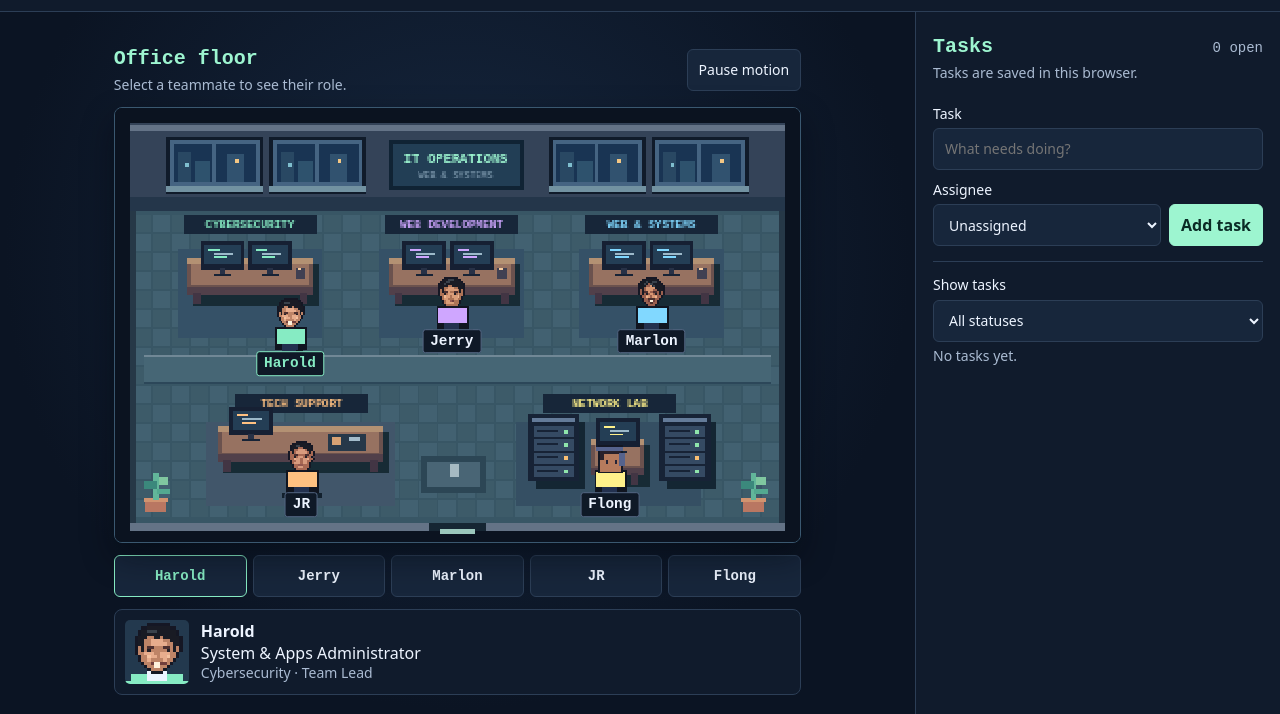
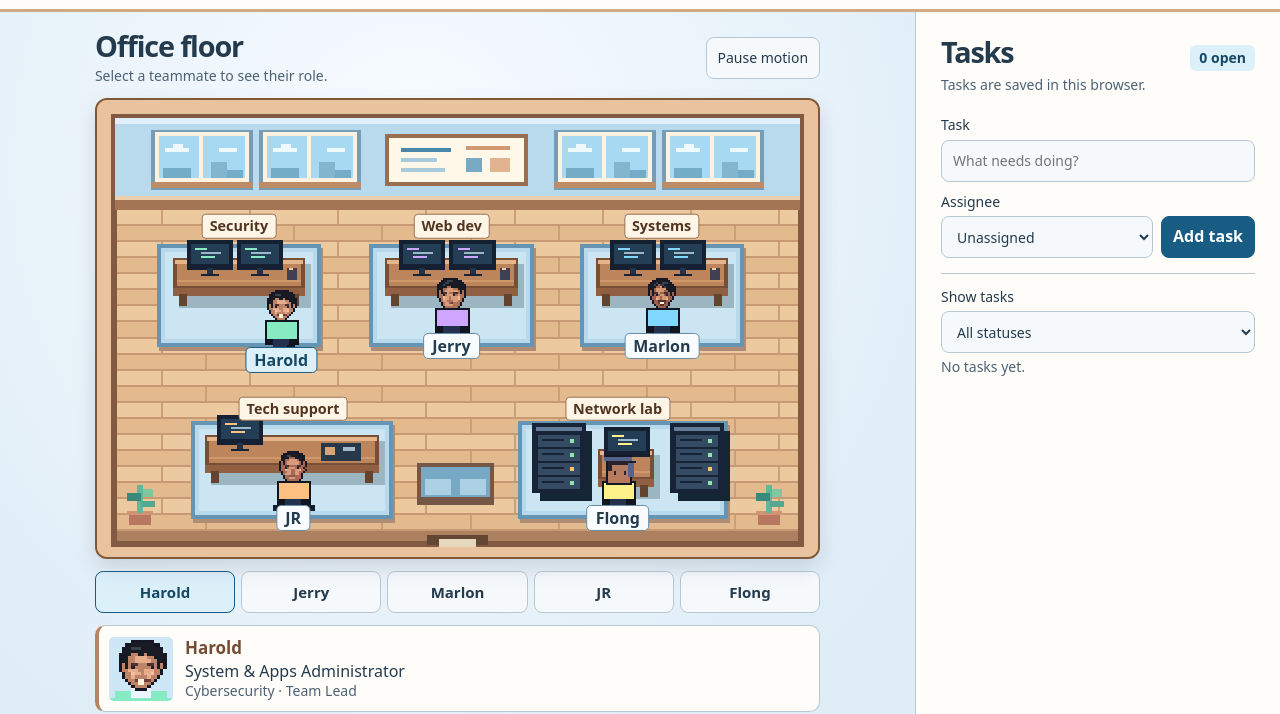
Before and after one commit to pmma-jerryamata/pmma-ai-office, a plain HTML site: page index.html in a window 1280 px wide. Shown: the part 86-800 px from the top of the page. Drawn offline with Linux system fonts and the light colour scheme.

Commit message:
Redesign the office in sky blue and warm wood

```diff
--- a/index.html
+++ b/index.html
@@ -7,14 +7,17 @@
   <title>PMMA IT Office</title>
   <style>
     :root {
-      color-scheme: dark;
-      --background: #0a111e;
-      --panel: #101b2c;
-      --surface: #17263b;
-      --border: #2c3e56;
-      --text: #edf4ff;
-      --muted: #aabbd2;
-      --mint: #9df5d0;
+      color-scheme: light;
+      --background: #e9f4fb;
+      --panel: #fffdf9;
+      --surface: #f5f9fc;
+      --border: #b7c8d3;
+      --text: #243b4d;
+      --muted: #4c6274;
+      --blue: #195c83;
+      --blue-wash: #dcf0fa;
+      --brown: #754b32;
+      --wood-wash: #f4e5d4;
       font: 16px/1.45 system-ui, sans-serif;
     }
 
@@ -27,15 +30,15 @@
       min-width: 0;
       padding: 8px 11px;
       border: 1px solid var(--border);
-      border-radius: 6px;
+      border-radius: 8px;
       color: var(--text);
       background: var(--surface);
     }
     :is(button, input, select):focus-visible {
-      outline: 2px solid var(--mint);
+      outline: 2px solid var(--blue);
       outline-offset: 2px;
     }
-    button:hover { border-color: var(--mint); }
+    button:hover { border-color: var(--blue); background: var(--blue-wash); }
     [hidden] { display: none !important; }
     h1, h2, p { margin: 0; }
     .shell { min-height: 100vh; min-height: 100dvh; display: flex; flex-direction: column; }
@@ -44,8 +47,8 @@
       align-items: center;
       justify-content: space-between;
       gap: 12px;
-      padding: 14px clamp(14px, 3vw, 34px);
-      border-bottom: 1px solid var(--border);
+      padding: 12px clamp(14px, 3vw, 34px);
+      border-bottom: 3px solid #d0a986;
       background: var(--panel);
     }
     .brand { display: flex; gap: 12px; align-items: center; }
@@ -54,14 +57,14 @@
       place-items: center;
       flex: 0 0 42px;
       height: 42px;
-      border: 1px solid #446b70;
-      border-radius: 6px;
-      color: var(--mint);
-      background: #173039;
+      border: 1px solid #bb8d6b;
+      border-radius: 10px;
+      color: var(--brown);
+      background: var(--wood-wash);
       font: 800 20px/1 ui-monospace, monospace;
     }
     .brand p { color: var(--muted); font-size: .875rem; }
-    .brand h1 { font: 750 clamp(1.15rem, 2.5vw, 1.5rem)/1.2 ui-monospace, monospace; }
+    .brand h1 { font: 800 clamp(1.25rem, 2.5vw, 1.65rem)/1.15 system-ui, sans-serif; letter-spacing: -.035em; }
     .topbar button { font-size: .875rem; white-space: nowrap; }
     .workspace { flex: 1; display: grid; grid-template-columns: minmax(0, 1fr) minmax(320px, 365px); }
     .office {
@@ -69,8 +72,9 @@
       align-items: center;
       justify-content: center;
       min-width: 0;
-      padding: clamp(12px, 2.6vw, 34px);
-      background: radial-gradient(ellipse at 50% 35%, #16273f 0%, #0b1423 70%);
+      padding: clamp(12px, 2vw, 26px);
+      padding-block: clamp(10px, 1.4vw, 22px);
+      background: radial-gradient(ellipse at 45% 22%, #f8fcff 0%, #dfedf7 85%);
     }
     .office-inner { width: 100%; max-width: 1100px; }
     .office-heading {
@@ -83,20 +87,37 @@
     }
     .office-heading button { font-size: .875rem; }
     .office-heading h2, .tasks h2 {
-      font: 750 1.25rem/1.25 ui-monospace, monospace;
-      color: var(--mint);
+      font: 800 clamp(1.4rem, 2.6vw, 1.8rem)/1.12 system-ui, sans-serif;
+      letter-spacing: -.04em;
+      color: var(--text);
     }
     .office-heading p, .task-note, .empty { margin-top: 4px; color: var(--muted); font-size: .875rem; }
     .floor {
       position: relative;
-      border: 1px solid #3a5870;
-      border-radius: 8px;
+      border: 2px solid #805838;
+      border-radius: 12px;
       overflow: hidden;
-      background: #0b1320;
-      box-shadow: 0 14px 32px #03070e75;
+      container-type: inline-size;
+      background: #e0b78c;
+      box-shadow: 0 9px 20px #4e53662e;
     }
     canvas { display: block; image-rendering: pixelated; }
     .floor canvas { width: 100%; height: auto; }
+    .zone-label {
+      position: absolute;
+      left: var(--x);
+      top: var(--y);
+      max-width: 28%;
+      transform: translate(-50%, -50%);
+      padding: 3px clamp(4px, 1.2cqw, 7px);
+      border: 1px solid #987358;
+      border-radius: 4px;
+      background: #fff5e6;
+      color: #513521;
+      font: 750 clamp(.75rem, 2.3cqw, .9rem)/1.15 system-ui, sans-serif;
+      white-space: nowrap;
+      pointer-events: none;
+    }
     .station {
       position: absolute;
       left: var(--x);
@@ -110,25 +131,28 @@
       background: transparent;
     }
     .station:focus-visible { outline-offset: -3px; }
+    .station:hover { background: transparent; }
     .station span {
       position: absolute;
       bottom: 0;
       left: 50%;
       transform: translateX(-50%);
-      padding: 2px 7px;
-      border: 1px solid #536582;
-      border-radius: 3px;
-      background: #0f1927;
+      padding: 2px 8px;
+      border: 1px solid #678ca5;
+      border-radius: 5px;
+      color: var(--text);
+      background: #f8fcff;
       white-space: nowrap;
-      font: 700 clamp(.72rem, 1.5vw, .9rem)/1.3 ui-monospace, monospace;
+      font: 750 clamp(.75rem, 2.45cqw, 1rem)/1.25 system-ui, sans-serif;
     }
     .station:is(:hover, [aria-pressed="true"]) span,
     .roster button:is(:hover, [aria-pressed="true"]) {
-      border-color: var(--station);
-      color: var(--station);
+      border-color: var(--blue);
+      color: #164764;
+      background: var(--blue-wash);
     }
     .roster { display: grid; grid-template-columns: repeat(auto-fit, minmax(66px, 1fr)); gap: 6px; margin: 12px 0; }
-    .roster button { font: 700 .875rem/1.15 ui-monospace, monospace; }
+    .roster button { font: 750 .9375rem/1.15 system-ui, sans-serif; }
     .profile {
       min-height: 82px;
       display: grid;
@@ -137,23 +161,30 @@
       gap: 12px;
       padding: 10px;
       border: 1px solid var(--border);
-      border-radius: 8px;
+      border-left: 4px solid #b8835e;
+      border-radius: 10px;
       background: var(--panel);
     }
     .profile canvas { width: 64px; border-radius: 5px; }
-    .profile-name { font-weight: 750; }
+    .profile-name { font-size: 1.0625rem; font-weight: 800; color: var(--brown); }
     .profile-role { line-height: 1.25; }
     .profile-focus { color: var(--muted); font-size: .875rem; }
 
     .tasks {
       align-self: stretch;
       min-width: 0;
-      padding: 22px 17px;
+      padding: 24px clamp(17px, 2vw, 25px);
       border-left: 1px solid var(--border);
       background: var(--panel);
     }
     .tasks-heading { display: flex; align-items: baseline; justify-content: space-between; gap: 10px; }
-    .task-count { color: var(--muted); font: .875rem/1.3 ui-monospace, monospace; }
+    .task-count {
+      padding: 4px 9px;
+      border-radius: 6px;
+      background: var(--blue-wash);
+      color: #164764;
+      font: 700 .875rem/1.3 system-ui, sans-serif;
+    }
     .task-form {
       display: grid;
       grid-template-columns: minmax(0, 1fr) auto;
@@ -164,8 +195,8 @@
     .task-form label, .task-filter { display: grid; gap: 4px; font-size: .875rem; }
     .task-form label:first-child { grid-column: 1 / -1; }
     .task-form input, .task-form select, .task-filter select { width: 100%; }
-    .task-form button { font-weight: 750; background: var(--mint); border-color: var(--mint); color: #0b2b26; }
-    .task-form button:hover { background: #c3ffe5; }
+    .task-form button { font-weight: 750; background: var(--blue); border-color: var(--blue); color: #fff; }
+    .task-form button:hover { background: #124e70; }
     .task-filter { border-top: 1px solid var(--border); padding-top: 13px; }
     .task-list { display: grid; gap: 8px; padding: 0; margin: 12px 0 0; list-style: none; }
     .task {
@@ -183,14 +214,14 @@
     .task select { background: var(--panel); font-size: .875rem; }
     .task-remove { justify-self: end; grid-column: 2; grid-row: 1; font-size: .875rem; }
     .task select { grid-column: 1 / -1; grid-row: 2; }
-    .task-status-message { color: #ffcb91; margin-top: 8px; font-size: .875rem; }
+    .task-status-message { color: #8c3f20; margin-top: 8px; font-size: .875rem; }
 
     @media (min-width: 851px) {
       .shell { height: 100vh; height: 100dvh; }
       .workspace { min-height: 0; }
       .office, .tasks { overflow-y: auto; }
       .office { align-items: safe center; }
-      .office-inner { max-width: min(1100px, max(420px, calc((100dvh - 365px) * 1.58))); }
+      .office-inner { max-width: min(1180px, max(420px, calc((100dvh - 341px) * 1.58))); }
     }
     @media (max-width: 850px) {
       .workspace { grid-template-columns: minmax(0, 1fr); }
@@ -228,6 +259,11 @@
           <div class="floor">
             <canvas id="pixel-office-floor" width="360" height="228" role="img"
               aria-label="Pixel-art IT office with a cybersecurity desk, two development desks, a repair bench, and a network lab"></canvas>
+            <span class="zone-label" style="--x: 19.7%; --y: 27.6%">Security</span>
+            <span class="zone-label" style="--x: 49.2%; --y: 27.6%">Web dev</span>
+            <span class="zone-label" style="--x: 78.3%; --y: 27.6%">Systems</span>
+            <span class="zone-label" style="--x: 27.2%; --y: 67.5%">Tech support</span>
+            <span class="zone-label" style="--x: 72.2%; --y: 67.5%">Network lab</span>
           </div>
           <div class="roster" role="group" aria-label="Office team"></div>
           <div class="profile" aria-live="polite" aria-atomic="true">
@@ -341,9 +377,9 @@
       x: 260, y: 183, color: '#fff18a' }
   ];
   const walks = [
-    [[0, 0], [0, 25], [25, 25], [20, 10], [0, 0]],
-    [[0, 0], [0, 25], [-26, 25], [-20, 10], [0, 0]],
-    [[0, 0], [0, 25], [23, 25], [18, 9], [0, 0]],
+    [[0, 0], [0, 12], [25, 12], [20, 6], [0, 0]],
+    [[0, 0], [0, 12], [-26, 12], [-20, 6], [0, 0]],
+    [[0, 0], [0, 12], [23, 12], [18, 6], [0, 0]],
     [[0, 0], [0, 9], [27, 9], [23, 0], [0, 0]],
     [[0, 0], [0, 9], [-20, 9], [-15, 0], [0, 0]]
   ];
@@ -408,7 +444,7 @@
 
   function drawPortrait(member) {
     const { width, height } = portrait.canvas;
-    box(portrait, 0, 0, width, height, '#23394e');
+    box(portrait, 0, 0, width, height, '#cee7f6');
     box(portrait, 0, height - 2, width, 2, member.color);
     portrait.imageSmoothingEnabled = false;
     portrait.save();
@@ -420,34 +456,35 @@
   }
 
   function windowPane(x) {
-    box(map, x - 2, 15, 51, 30, '#101b2a');
-    box(map, x, 17, 47, 24, '#456482');
-    box(map, x + 2, 19, 43, 20, '#193453');
-    box(map, x + 4, 23, 7, 16, '#294863');
-    box(map, x + 13, 28, 8, 11, '#2e526d');
-    box(map, x + 30, 24, 9, 15, '#31526f');
-    box(map, x + 34, 27, 2, 2, '#f4c784');
-    box(map, x + 8, 29, 2, 2, '#7fbece');
-    box(map, x + 22, 19, 2, 20, '#456482');
-    box(map, x - 2, 41, 51, 3, '#7292a1');
+    box(map, x - 2, 15, 51, 30, '#779db6');
+    box(map, x, 16, 47, 25, '#fff2e1');
+    box(map, x + 2, 18, 43, 21, '#a7d9f2');
+    box(map, x + 5, 24, 12, 2, '#effaff');
+    box(map, x + 9, 22, 5, 2, '#effaff');
+    box(map, x + 32, 24, 9, 2, '#effaff');
+    box(map, x + 4, 34, 14, 5, '#74abc7');
+    box(map, x + 28, 31, 8, 8, '#83b6ce');
+    box(map, x + 36, 35, 8, 4, '#74abc7');
+    box(map, x + 22, 17, 2, 24, '#fff2e1');
+    box(map, x - 2, 41, 51, 3, '#bd8c66');
   }
 
-  function placard(x, y, label, color) {
-    box(map, x - 35, y - 7, 70, 10, '#172639');
-    map.fillStyle = color;
-    map.font = 'bold 6px monospace';
-    map.textAlign = 'center';
-    map.fillText(label, x, y);
+  function rug(x, y, width, height) {
+    box(map, x + 1, y + 2, width, height, '#ae8d74');
+    box(map, x, y, width, height, '#6595b2');
+    box(map, x + 2, y + 2, width - 4, height - 4, '#b7d9eb');
+    box(map, x + 4, y + 4, width - 8, height - 8, '#cce5f2');
   }
 
   function desk(x, y, width) {
-    box(map, x + 3, y + 3, width, 22, '#172b35');
-    box(map, x, y, width, 18, '#6b524e');
-    box(map, x, y, width, 3, '#b39173');
-    box(map, x + 2, y + 3, width - 4, 11, '#977261');
-    box(map, x, y + 15, width, 4, '#51404a');
-    box(map, x + 3, y + 18, 4, 6, '#423544');
-    box(map, x + width - 7, y + 18, 4, 6, '#423544');
+    box(map, x + 3, y + 3, width, 22, '#9bb5c1');
+    box(map, x, y, width, 18, '#784e36');
+    box(map, x + 1, y + 1, width - 2, 2, '#e5b68b');
+    box(map, x + 2, y + 3, width - 4, 11, '#bd855b');
+    box(map, x + 2, y + 11, width - 4, 1, '#d0986b');
+    box(map, x, y + 15, width, 4, '#916043');
+    box(map, x + 3, y + 18, 4, 6, '#64442f');
+    box(map, x + width - 7, y + 18, 4, 6, '#64442f');
   }
 
   function monitor(x, y, color) {
@@ -482,41 +519,35 @@
   }
 
   function drawRoom() {
-    box(map, 0, 0, 360, 228, '#0b1320');
-    box(map, 8, 8, 344, 48, '#344358');
-    box(map, 8, 9, 344, 3, '#647387');
-    box(map, 8, 47, 344, 8, '#24364a');
-    box(map, 8, 54, 344, 164, '#385665');
-    for (let y = 56; y < 216; y += 10) {
-      for (let x = 10; x < 350; x += 10) {
-        box(map, x, y, 9, 9, ((x + y) % 20 === 16) ? '#426171' : '#3d5b69');
-      }
+    box(map, 0, 0, 360, 228, '#e8c39d');
+    box(map, 7, 7, 346, 216, '#815a41');
+    box(map, 9, 9, 342, 46, '#b9daed');
+    box(map, 9, 9, 342, 3, '#e0f0f8');
+    box(map, 9, 48, 342, 7, '#a47554');
+    box(map, 9, 48, 342, 2, '#ead0ad');
+    for (let y = 55; y < 215; y += 8) {
+      const stagger = ((y - 55) / 8 % 2) * 22;
+      box(map, 10, y, 340, 8, stagger ? '#e3b98e' : '#edc99f');
+      box(map, 10, y + 7, 340, 1, '#c79a74');
+      for (let x = 32 + stagger; x < 350; x += 44) box(map, x, y, 1, 7, '#cd9f77');
     }
-    box(map, 8, 54, 3, 164, '#263847');
-    box(map, 349, 54, 3, 164, '#263847');
-    box(map, 8, 218, 344, 4, '#647386');
-    box(map, 15, 130, 330, 15, '#466675');
-    box(map, 15, 130, 330, 1, '#718896');
-    box(map, 15, 144, 330, 1, '#2c4759');
+    box(map, 10, 215, 340, 5, '#ad805f');
     windowPane(29);
     windowPane(83);
     windowPane(230);
     windowPane(284);
-    box(map, 144, 17, 71, 26, '#102334');
-    box(map, 146, 19, 67, 22, '#223e55');
-    map.fillStyle = '#9df5d0';
-    map.font = 'bold 7px monospace';
-    map.textAlign = 'center';
-    map.fillText('IT OPERATIONS', 179, 29);
-    map.fillStyle = '#8ea9bd';
-    map.font = '5px monospace';
-    map.fillText('WEB & SYSTEMS', 179, 37);
+    box(map, 144, 17, 71, 26, '#9c6e50');
+    box(map, 146, 19, 67, 22, '#fff8e9');
+    box(map, 152, 24, 25, 2, '#4b87aa');
+    box(map, 152, 29, 18, 2, '#a7cadc');
+    box(map, 152, 34, 22, 2, '#a7cadc');
+    box(map, 184, 23, 22, 2, '#d19a71');
+    box(map, 184, 29, 8, 7, '#78a9c5');
+    box(map, 196, 29, 10, 7, '#e1b48f');
 
-    const labels = ['CYBERSECURITY', 'WEB DEVELOPMENT', 'WEB & SYSTEMS'];
-    team.slice(0, 3).forEach((member, index) => {
+    team.slice(0, 3).forEach((member) => {
       const { x, color } = member;
-      placard(x, 63, labels[index], color);
-      box(map, x - 38, 74, 76, 47, '#355167');
+      rug(x - 41, 72, 82, 51);
       desk(x - 33, 79, 66);
       monitor(x - 26, 70, color);
       monitor(x - 1, 70, color);
@@ -524,10 +555,8 @@
       box(map, x + 25, 84, 2, 1, '#f5cb9e');
     });
 
-    placard(98, 157, 'TECH SUPPORT', team[3].color);
-    placard(260, 157, 'NETWORK LAB', team[4].color);
-    box(map, 48, 165, 99, 44, '#41566a');
-    box(map, 211, 165, 97, 44, '#354f63');
+    rug(47, 160, 101, 49);
+    rug(210, 160, 105, 49);
     desk(54, 167, 87);
     monitor(60, 157, team[3].color);
     box(map, 112, 171, 20, 9, '#263849');
@@ -539,12 +568,12 @@
     monitor(253, 163, team[4].color);
     plant(21, 198);
     plant(335, 198);
-    box(map, 161, 183, 34, 19, '#2c4655');
-    box(map, 164, 186, 28, 13, '#496575');
-    box(map, 176, 187, 5, 7, '#a6bac2');
-    box(map, 165, 218, 30, 4, '#162633');
-    box(map, 171, 221, 18, 3, '#9bc7bc');
-
+    box(map, 160, 181, 38, 21, '#765747');
+    box(map, 162, 183, 34, 15, '#77a9c5');
+    box(map, 164, 189, 13, 8, '#acd0e3');
+    box(map, 181, 189, 13, 8, '#acd0e3');
+    box(map, 165, 217, 30, 5, '#644635');
+    box(map, 171, 219, 18, 4, '#e5d8bd');
   }
 
   function walkingPosition(member, index, animateStride) {
@@ -572,7 +601,7 @@
     team.forEach((member, index) => {
       const { x, y, stride } = elapsed ? walkingPosition(member, index, animateStride) : member;
       if (member === selected) {
-        box(scene, x - 12, y + 20, 25, 3, member.color);
+        box(scene, x - 12, y + 20, 25, 3, '#236b91');
       }
       sprite(scene, x, y, member, stride);
       const station = stations.get(member);
@@ -596,7 +625,6 @@
   function addControl(member, parent, isStation) {
     const button = document.createElement('button');
     button.type = 'button';
-    button.style.setProperty('--station', member.color);
     if (isStation) {
       button.className = 'station';
       stations.set(member, button);
```
